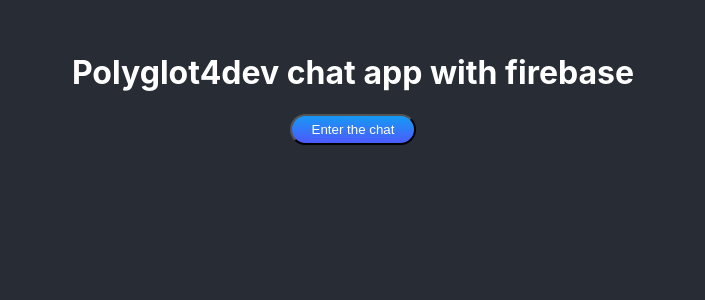
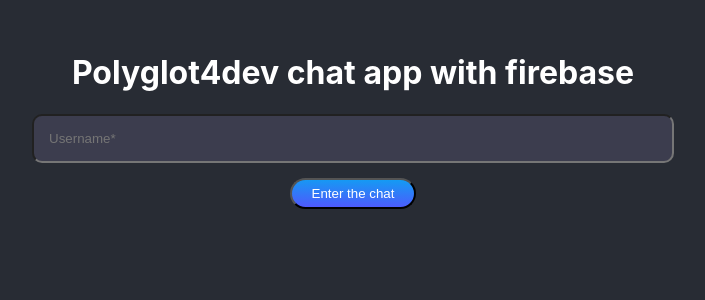
Before and after one commit to Vpvladimirov/polyglot4dev-demo, a React (Create React App) app: page / in a window 1280 px wide. Shown: the top 300 px of the page, without its empty margins (287-992 px from the left). Built offline with nearby package versions, Linux system fonts and the light colour scheme; no server answers.

Commit message:
feat: add firebase

```diff
--- a/package.json
+++ b/package.json
@@ -10,6 +10,7 @@
     "@types/node": "^16.18.44",
     "@types/react": "^18.2.21",
     "@types/react-dom": "^18.2.7",
+    "firebase": "^10.3.0",
     "react": "^18.2.0",
     "react-dom": "^18.2.0",
     "react-router-dom": "^6.15.0",
--- a/src/App.css
+++ /dev/null
@@ -1,6 +0,0 @@
-.App {
-  text-align: center;
-  background-color: #282c34;
-  color: #ffffff;
-  min-height: 100vh;
-}
--- /dev/null
+++ b/src/App.scss
@@ -0,0 +1,23 @@
+.App {
+  text-align: center;
+  background-color: #282c34;
+  color: #ffffff;
+  min-height: 100vh;
+
+  input {
+    padding: 15px;
+    border-radius: 10px;
+    min-width: 50%;
+    background-color: #3c3d4e;
+    color: #ffffff;
+  }
+
+  .logout-button {
+    padding: 10px;
+    background-color: transparent;
+    border: none;
+    float: right;
+    color: #ffffff;
+    cursor: pointer;
+  }
+}
--- a/src/App.tsx
+++ b/src/App.tsx
@@ -1,12 +1,30 @@
 import React from 'react';
 import { useRoutes } from 'react-router-dom';
-import './App.css';
+import './App.scss';
 import routes from './routes';
+import { auth } from './Firebase';
+import useAuth from './hooks/useAuth';
 
 const App: React.FC = () => {
   const elements = useRoutes(routes);
 
-  return <div className='App'>{elements}</div>;
+  const { isLoading, isLoggedIn } = useAuth();
+
+  const logout = async () => {
+    return auth.signOut();
+  };
+
+  return (
+    <div className='App'>
+      {isLoading && <div>Loading...</div>}
+      {isLoggedIn && (
+        <button className='logout-button' onClick={logout}>
+          Logout
+        </button>
+      )}
+      {elements}
+    </div>
+  );
 };
 
 export default App;
--- /dev/null
+++ b/src/Firebase.ts
@@ -0,0 +1,23 @@
+import { getAnalytics, logEvent as firebaseLogEvent } from 'firebase/analytics';
+import { initializeApp } from 'firebase/app';
+import { getRemoteConfig } from 'firebase/remote-config';
+import { getFirestore } from 'firebase/firestore';
+import { getAuth } from 'firebase/auth';
+
+const firebaseConfig = {
+  apiKey: 'AIzaSyB2HMaI2zE16HjuiP-QKOChvLe2bW4yM60',
+  authDomain: 'polyglot4dev-demo.firebaseapp.com',
+  projectId: 'polyglot4dev-demo',
+  storageBucket: 'polyglot4dev-demo.appspot.com',
+  messagingSenderId: '352750729471',
+  appId: '1:352750729471:web:48ad84ee1acf238febf4ca',
+  measurementId: 'G-XK9V46Q723',
+};
+
+const app = initializeApp(firebaseConfig);
+export const analytics = getAnalytics(app);
+export const logEvent = firebaseLogEvent;
+export const remoteConfig = getRemoteConfig(app);
+remoteConfig.settings.minimumFetchIntervalMillis = 3600000;
+export const firestore = getFirestore(app);
+export const auth = getAuth();
--- /dev/null
+++ b/src/components/ProtectedRoute.tsx
@@ -0,0 +1,25 @@
+import React from 'react';
+import { Navigate } from 'react-router-dom';
+import useAuth from '../hooks/useAuth';
+
+interface ProtectedRouteProps {
+  children: React.ReactNode;
+}
+
+const ProtectedRoute: React.FC<ProtectedRouteProps> = ({
+  children,
+}): JSX.Element => {
+  const { isLoading, isLoggedIn } = useAuth();
+
+  if (isLoading) {
+    return <div>Loading...</div>;
+  }
+
+  if (!isLoggedIn) {
+    return <Navigate to='/' />;
+  } else {
+    return <>{children}</>;
+  }
+};
+
+export default ProtectedRoute;
--- /dev/null
+++ b/src/hooks/useAuth.tsx
@@ -0,0 +1,25 @@
+import { useEffect, useState } from 'react';
+import { auth } from '../Firebase';
+
+const useAuth = () => {
+  const [isLoading, setIsLoading] = useState(true);
+  const [isLoggedIn, setIsLoggedIn] = useState(false);
+
+  useEffect(() => {
+    setIsLoading(true);
+
+    auth.onAuthStateChanged((user) => {
+      console.log('use auth state change', user);
+
+      setIsLoggedIn(!!user);
+
+      setIsLoading(false);
+    });
+  }, []);
+
+  return {
+    isLoading, isLoggedIn,
+  }
+};
+
+export default useAuth;
--- a/src/pages/Chat.scss
+++ b/src/pages/Chat.scss
@@ -1,23 +1,43 @@
 .chat-container {
-  padding: 2rem;
+  padding: 2rem 0;
 
   .chat {
     border-radius: 30px;
     height: 80vh;
     position: relative;
 
+    .messages-container {
+      overflow: auto;
+      height: 70vh;
+      display: flex;
+      flex-direction: column-reverse;
+
+      .message {
+        padding: 15px 27%;
+        text-align: left;
+
+        @media screen and (max-width: 600px) {
+          & {
+            padding-left: 15%;
+            padding-right: 15%;
+          }
+        }
+
+        &:nth-child(2n-1) {
+          background-color: #3c3d4e;
+        }
+
+        .username {
+          margin-right: 20px;
+          font-weight: 900;
+        }
+      }
+    }
+
     .bottom-container {
       position: absolute;
       width: 100%;
       bottom: 30px;
-
-      input {
-        padding: 15px;
-        border-radius: 10px;
-        min-width: 50%;
-        background-color: #3c3d4e;
-        color: #ffffff;
-      }
 
       button {
         margin-left: -50px;
--- a/src/pages/Chat.tsx
+++ b/src/pages/Chat.tsx
@@ -1,25 +1,106 @@
 import './Chat.scss';
 import send from '../assets/send.svg';
-import { useState } from 'react';
+import { useEffect, useState } from 'react';
+import { auth, firestore } from '../Firebase';
+import {
+  Timestamp,
+  addDoc,
+  collection,
+  doc,
+  getDoc,
+  onSnapshot,
+} from 'firebase/firestore';
+
+interface Message {
+  id: string;
+  username: string;
+  text: string;
+  date: Timestamp;
+}
 
 const Chat = () => {
+  const [allMessages, setAllMessages] = useState<Message[]>([]);
   const [newMessage, setNewMessage] = useState('');
+  const [myUsername, setMyUsername] = useState('');
 
   const handleChange = (e: React.ChangeEvent<HTMLInputElement>) => {
     setNewMessage(e.target.value);
   };
 
-  const sendMessage = (e: React.FormEvent<HTMLFormElement>) => {
+  const sendMessage = async (e: React.FormEvent<HTMLFormElement>) => {
     e.preventDefault();
     console.log('newMessage', newMessage);
+    await await addDoc(collection(firestore, 'messages'), {
+      username: myUsername,
+      text: newMessage,
+      date: new Date(),
+    });
     setNewMessage('');
   };
+
+  const sortByDate = (a: Message, b: Message) => {
+    if (a.date.seconds < b.date.seconds) {
+      return 1;
+    }
+    if (a.date.seconds > b.date.seconds) {
+      return -1;
+    }
+    return 0;
+  };
+
+  useEffect(() => {
+    const fetchUsername = async () => {
+      if (!auth.currentUser) {
+        return;
+      }
+
+      const docSnapshot = await getDoc(
+        doc(firestore, 'users', auth.currentUser?.uid)
+      );
+
+      if (docSnapshot.exists()) {
+        const user = docSnapshot.data();
+        console.log('Document data:', user);
+        setMyUsername(user.username);
+      } else {
+        console.log('The user does not exist!');
+      }
+    };
+
+    fetchUsername();
+
+    const unsubscribe = onSnapshot(
+      collection(firestore, 'messages'),
+      (querySnapshot) => {
+        let newMessages: any[] = querySnapshot.docs.map((doc) => ({
+          ...doc.data(),
+          id: doc.id,
+        }));
+        newMessages = newMessages.sort(sortByDate);
+        setAllMessages(newMessages);
+        console.log('newMessages', newMessages);
+      }
+    );
+
+    return () => unsubscribe();
+  }, []);
 
   return (
     <div className='chat-container'>
       <h1>Chat room</h1>
       <div className='chat'>
-        <div>This is a message</div>
+        <div className='messages-container'>
+          {allMessages.map((message) => (
+            <div
+              className='message'
+              key={message.id}
+              title={message.date.toDate().toLocaleString()}
+            >
+              <span className='username'>{message.username}</span>
+              <span>{message.text}</span>
+            </div>
+          ))}
+        </div>
         <div className='bottom-container'>
           <form onSubmit={sendMessage}>
             <input
@@ -27,6 +108,7 @@
               placeholder='Send a message'
               value={newMessage}
               onChange={handleChange}
+              autoFocus
             />
             <button type='submit'>
               <img src={send} alt='send' />
--- a/src/pages/Home.scss
+++ b/src/pages/Home.scss
@@ -1,5 +1,10 @@
 .home-container {
   padding: 2rem;
+
+  .input-container {
+    input {
+      margin-bottom: 15px;
+    }
 
     button {
       background-color: #3eb2fd;
@@ -8,9 +13,12 @@
       border-radius: 100px;
       padding: 6px 20px;
       cursor: pointer;
+      display: block;
+      margin: 0 auto;
 
       &:hover {
         box-shadow: rgba(40, 170, 255, 0.25) 0 0 0 0.125em;
       }
     }
   }
+}
--- a/src/pages/Home.tsx
+++ b/src/pages/Home.tsx
@@ -1,14 +1,55 @@
 import { useNavigate } from 'react-router-dom';
 import './Home.scss';
+import { signInAnonymously } from 'firebase/auth';
+import { auth, firestore } from '../Firebase';
+import { useState } from 'react';
+import { doc, setDoc } from 'firebase/firestore';
 
 const Home = () => {
   const navigate = useNavigate();
 
+  const [username, setUsername] = useState('');
+
+  const handleChange = (e: React.ChangeEvent<HTMLInputElement>) => {
+    setUsername(e.target.value);
+  };
+
+  const signIn = (e: React.FormEvent<HTMLFormElement>) => {
+    e.preventDefault();
+
+    if (!username) {
+      alert('Username is required!');
+      return;
+    }
+
+    signInAnonymously(auth)
+      .then(async (param) => {
+        await setDoc(doc(firestore, 'users', param.user.uid), {
+          username,
+        });
+
+        navigate('/chat');
+      })
+      .catch((error) => {
+        const errorCode = error.code;
+        const errorMessage = error.message;
+        alert(`Error signing in with code ${errorCode}: ${errorMessage}`);
+      });
+  };
+
   return (
     <div className='home-container'>
       <h1>Polyglot4dev chat app with firebase</h1>
-      <div>
-        <button onClick={() => navigate('/chat')}>Enter the chat</button>
+      <div className='input-container'>
+        <form onSubmit={signIn}>
+          <input
+            type='text'
+            placeholder='Username*'
+            value={username}
+            onChange={handleChange}
+          />
+          <button type='submit'>Enter the chat</button>
+        </form>
       </div>
     </div>
   );
--- a/src/routes.tsx
+++ b/src/routes.tsx
@@ -1,3 +1,4 @@
+import ProtectedRoute from './components/ProtectedRoute';
 import Chat from './pages/Chat';
 import Home from './pages/Home';
 
@@ -8,7 +9,11 @@
   },
   {
     path: '/chat',
-    element: <Chat />,
+    element: (
+      <ProtectedRoute>
+        <Chat />
+      </ProtectedRoute>
+    ),
   },
 ];
 
```
Also changed, not shown: 1 other file (tests, documents, lock files or other folders). Lines whose indentation alone changed are shown as unchanged.
